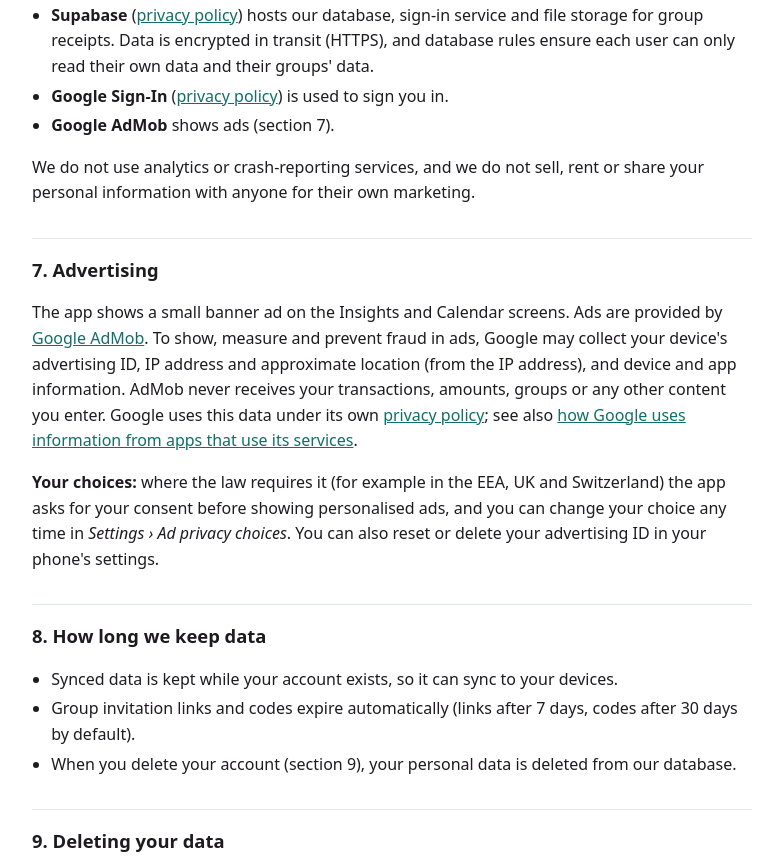
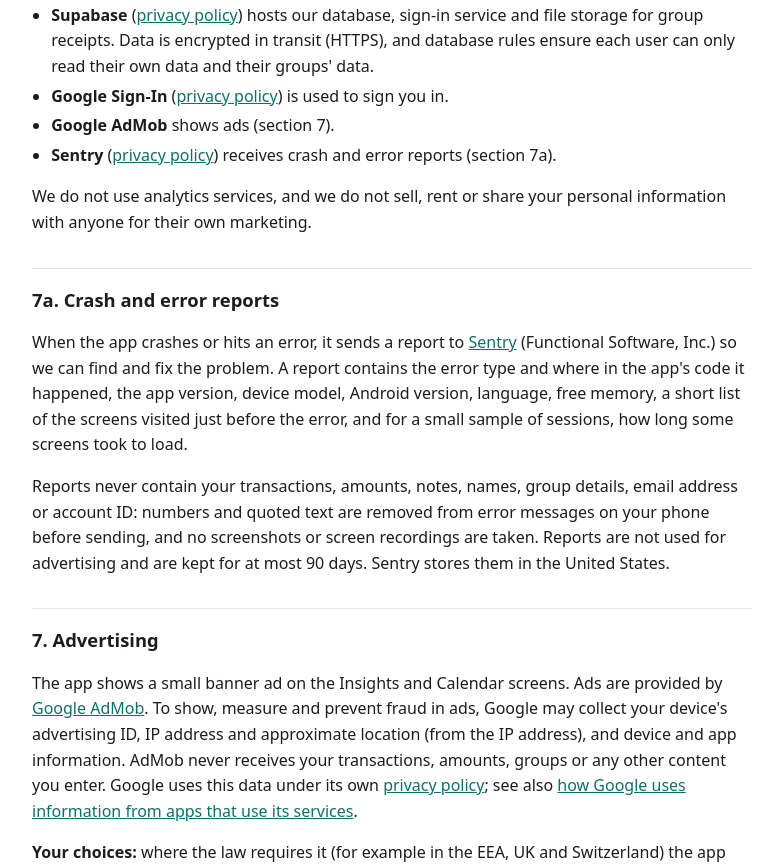
Before and after one commit to ktsrivastava29/ktsrivastava29.github.io, a plain HTML site: page paisapebble/privacy-policy.html in a window 1280 px wide. Shown: the part 1936-2800 px from the top of the page, without its empty margins (248-1031 px from the left). Drawn offline with Linux system fonts and the light colour scheme.

Commit message:
PaisaPebble privacy policy: add Sentry crash reports
Co-Authored-By: Claude Opus 5.5 <noreply@anthropic.com>

```diff
--- a/paisapebble/privacy-policy.html
+++ b/paisapebble/privacy-policy.html
@@ -24,7 +24,7 @@
 <main>
 <p><a href="./">← PaisaPebble</a></p>
 <h1>PaisaPebble Privacy Policy</h1>
-<p class="updated">Last updated: 16 November 2026</p>
+<p class="updated">Last updated: 17 November 2026</p>
 
 <p>PaisaPebble ("the app", "we") is an Android app for tracking personal expenses, splitting group
 expenses and planning upcoming payments. This policy explains what information the app uses, where
@@ -95,9 +95,22 @@ add only people who expect to share expenses with you.</p>
   <li><strong>Google Sign-In</strong> (<a href="https://policies.google.com/privacy">privacy
       policy</a>) is used to sign you in.</li>
   <li><strong>Google AdMob</strong> shows ads (section 7).</li>
+  <li><strong>Sentry</strong> (<a href="https://sentry.io/privacy/">privacy policy</a>) receives crash
+      and error reports (section 7a).</li>
 </ul>
-<p>We do not use analytics or crash-reporting services, and we do not sell, rent or share your
-personal information with anyone for their own marketing.</p>
+<p>We do not use analytics services, and we do not sell, rent or share your personal information with
+anyone for their own marketing.</p>
+
+<h2>7a. Crash and error reports</h2>
+<p>When the app crashes or hits an error, it sends a report to <a
+href="https://sentry.io/privacy/">Sentry</a> (Functional Software, Inc.) so we can find and fix the
+problem. A report contains the error type and where in the app's code it happened, the app version,
+device model, Android version, language, free memory, a short list of the screens visited just
+before the error, and for a small sample of sessions, how long some screens took to load.</p>
+<p>Reports never contain your transactions, amounts, notes, names, group details, email address or
+account ID: numbers and quoted text are removed from error messages on your phone before sending, and
+no screenshots or screen recordings are taken. Reports are not used for advertising and are kept for
+at most 90 days. Sentry stores them in the United States.</p>
 
 <h2>7. Advertising</h2>
 <p>The app shows a small banner ad on the Insights and Calendar screens. Ads are provided by <a
```
